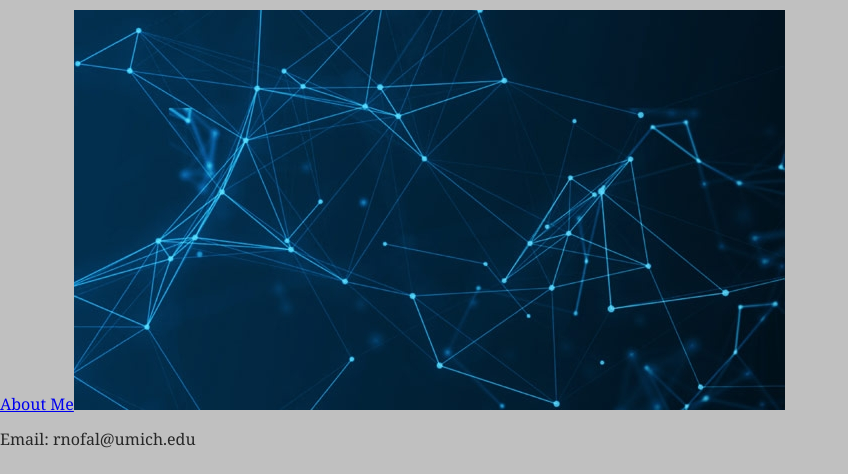
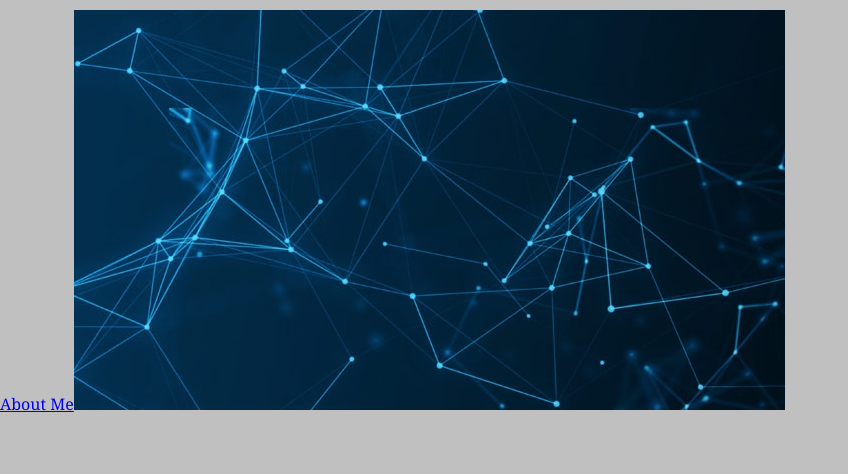
Before and after one commit to rnofal1/website, a Gatsby site: page / in a window 1280 px wide. Shown: the part 923-1397 px from the top of the page, without its empty margins (0-848 px from the left). After the commit the page ends 1351 px from the top, so only its background shows below. Built offline with nearby package versions, Linux system fonts and the light colour scheme; Gatsby itself is replaced by a stand-in of ours; some packages are replaced by stand-ins of ours.

Commit message:
Fix homepage.

```diff
--- a/src/pages/index.js
+++ b/src/pages/index.js
@@ -35,7 +35,6 @@ export default function Home({ data }) {
                             <img src={network} alt="network"></img>
                             </Link>
                         </li>
-                        <p> Email: rnofal@umich.edu </p>
                     </ul>
                 </nav>
             </main>
```
